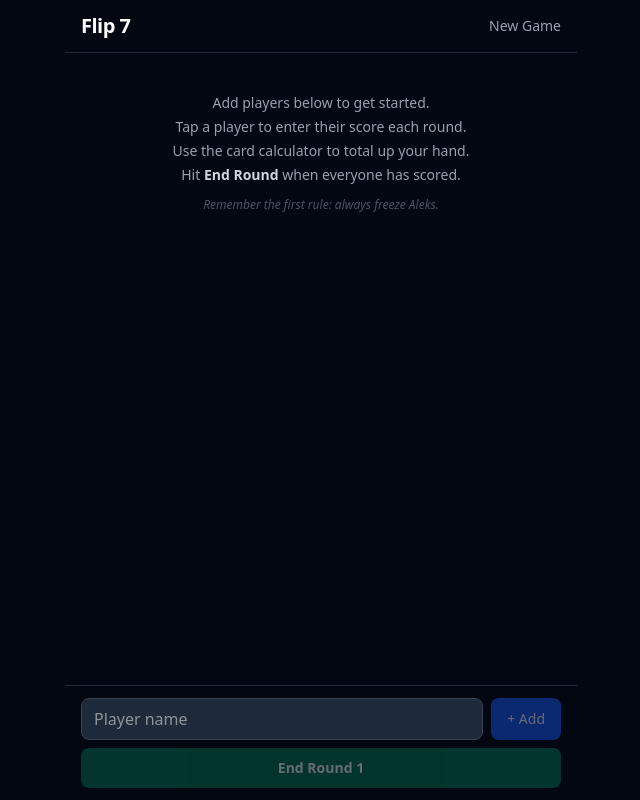
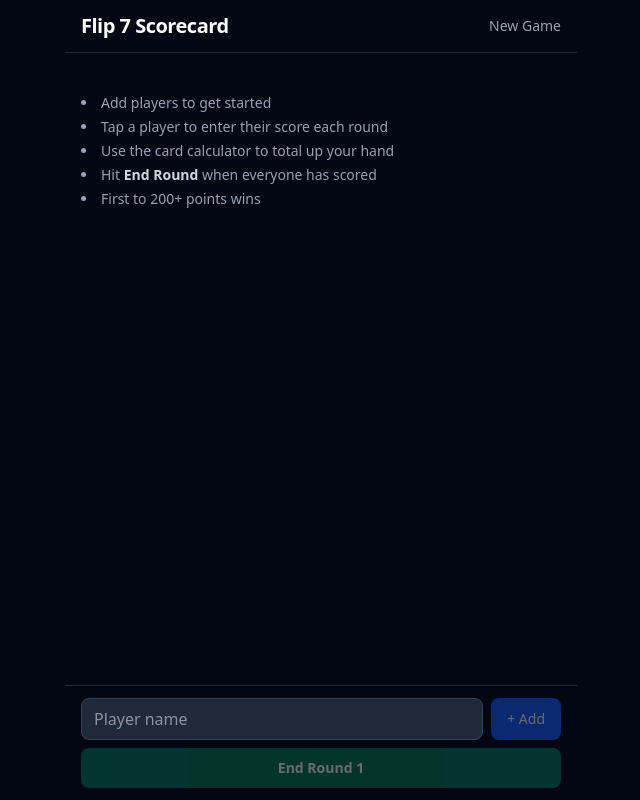
Before and after one commit to nickjharr/flip7scorecard, a SvelteKit app: page / in a window 1280 px wide. Shown: the whole page, without its empty margins (319-959 px from the left). Built offline with nearby package versions, Linux system fonts and the light colour scheme.

Commit message:
feat: update title to Flip 7 Scorecard
Closes #34

```diff
--- a/src/routes/+layout.svelte
+++ b/src/routes/+layout.svelte
@@ -6,7 +6,7 @@
 </script>
 
 <svelte:head>
-	<title>Flip 7</title>
+	<title>Flip 7 Scorecard</title>
 	<link rel="icon" href={favicon} />
 </svelte:head>
 {@render children()}
--- a/src/routes/+page.svelte
+++ b/src/routes/+page.svelte
@@ -47,7 +47,7 @@
 <div class="h-dvh bg-gray-950 text-white flex flex-col max-w-lg mx-auto">
   <!-- Header -->
   <header class="flex items-center justify-between px-4 py-3 border-b border-gray-800">
-    <h1 class="text-xl font-bold tracking-tight">Flip 7</h1>
+    <h1 class="text-xl font-bold tracking-tight">Flip 7 Scorecard</h1>
     <button
       onclick={() => (showNewGameConfirm = true)}
       class="text-sm text-gray-400 hover:text-white transition-colors"
@@ -66,12 +66,14 @@
   <!-- Player list -->
   <main class="flex-1 overflow-y-auto px-4 py-2">
     {#if game.players.length === 0}
-      <div class="text-gray-400 text-sm text-center mt-8 space-y-1">
-        <p>Add players below to get started.</p>
-        <p>Tap a player to enter their score each round.</p>
-        <p>Use the card calculator to total up your hand.</p>
-        <p>Hit <strong class="text-gray-300">End Round</strong> when everyone has scored.</p>
-        <p class="text-gray-600 text-xs mt-3 italic">Remember the first rule: <em>always</em> freeze Aleks.</p>
+      <div class="text-gray-400 text-sm mt-8 space-y-2">
+        <ul class="list-disc list-inside space-y-1">
+          <li>Add players to get started</li>
+          <li>Tap a player to enter their score each round</li>
+          <li>Use the card calculator to total up your hand</li>
+          <li>Hit <strong class="text-gray-300">End Round</strong> when everyone has scored</li>
+          <li>First to 200+ points wins</li>
+        </ul>
       </div>
     {/if}
 
```
